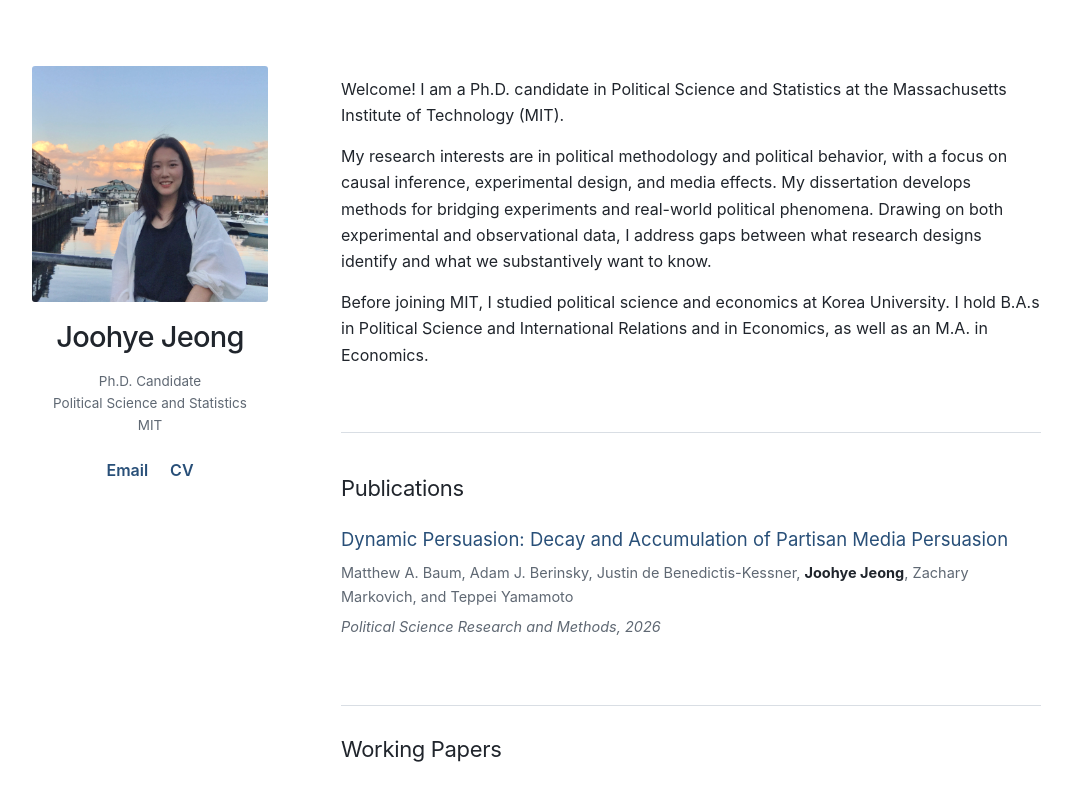
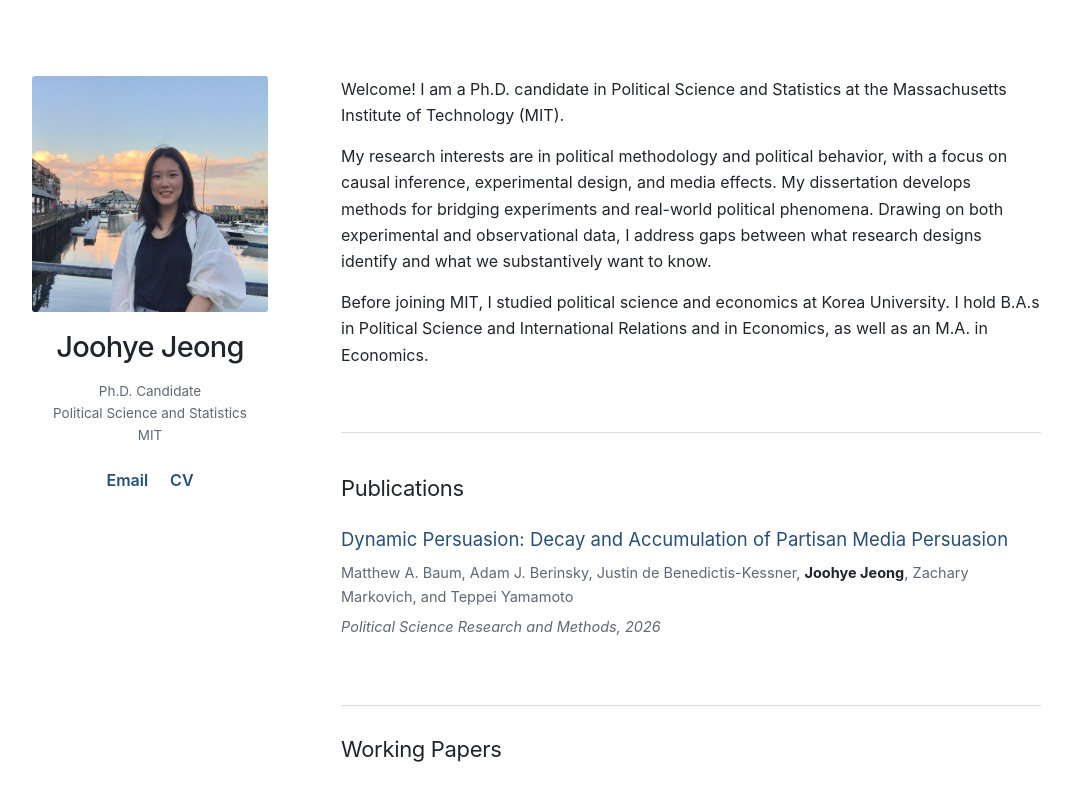
Before and after one commit to JoohyeJeong/JoohyeJeong.github.io, a Next.js app: page / in a window 1280 px wide. Shown: the top 790 px of the page, without its empty margins (105-1177 px from the left). Built offline with nearby package versions, Linux system fonts and the light colour scheme.

Commit message:
Align desktop profile and introduction

```diff
--- a/app/globals.css
+++ b/app/globals.css
@@ -53,6 +53,7 @@ a:focus-visible {
 }
 
 .author-card {
+  padding-top: 10px;
   position: sticky;
   text-align: center;
   top: 42px;
@@ -230,6 +231,7 @@ h3 {
     display: flex;
     flex-direction: column;
     margin-bottom: 34px;
+    padding-top: 0;
     position: static;
     text-align: center;
   }
```
